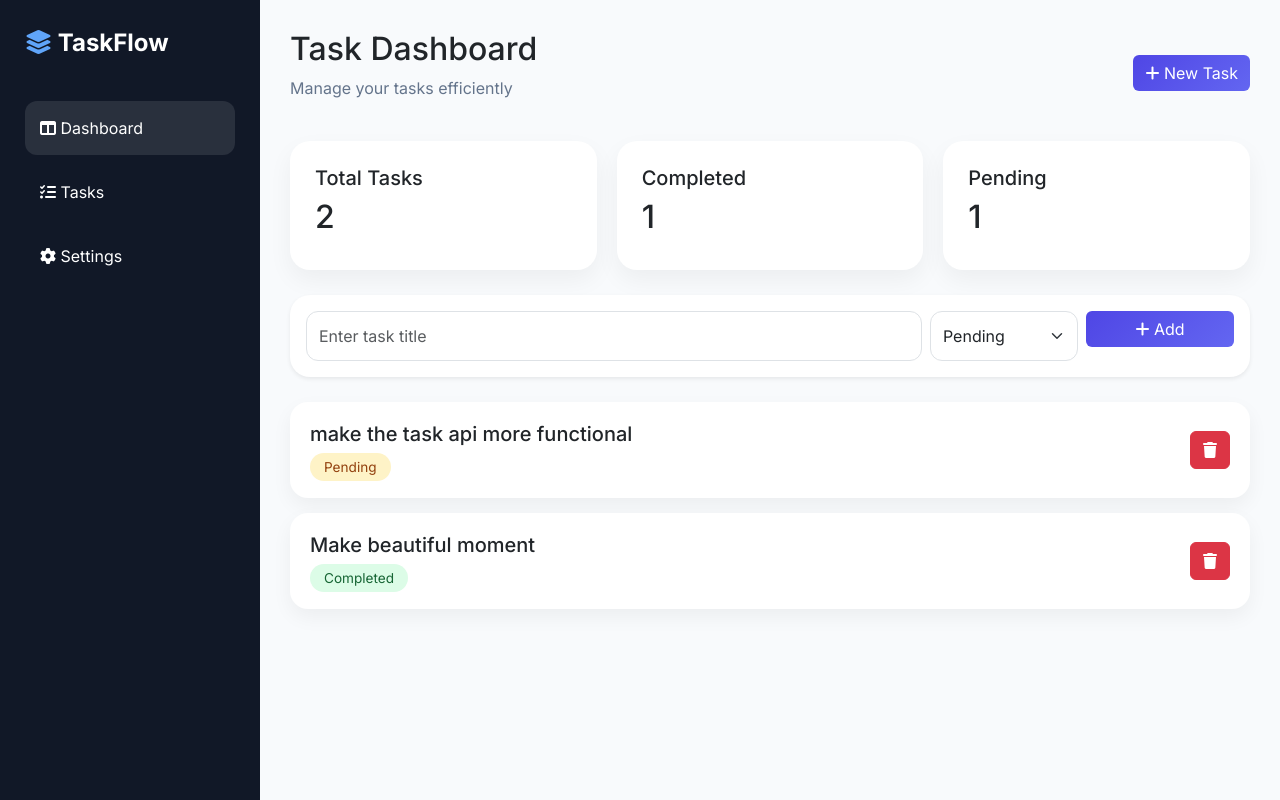
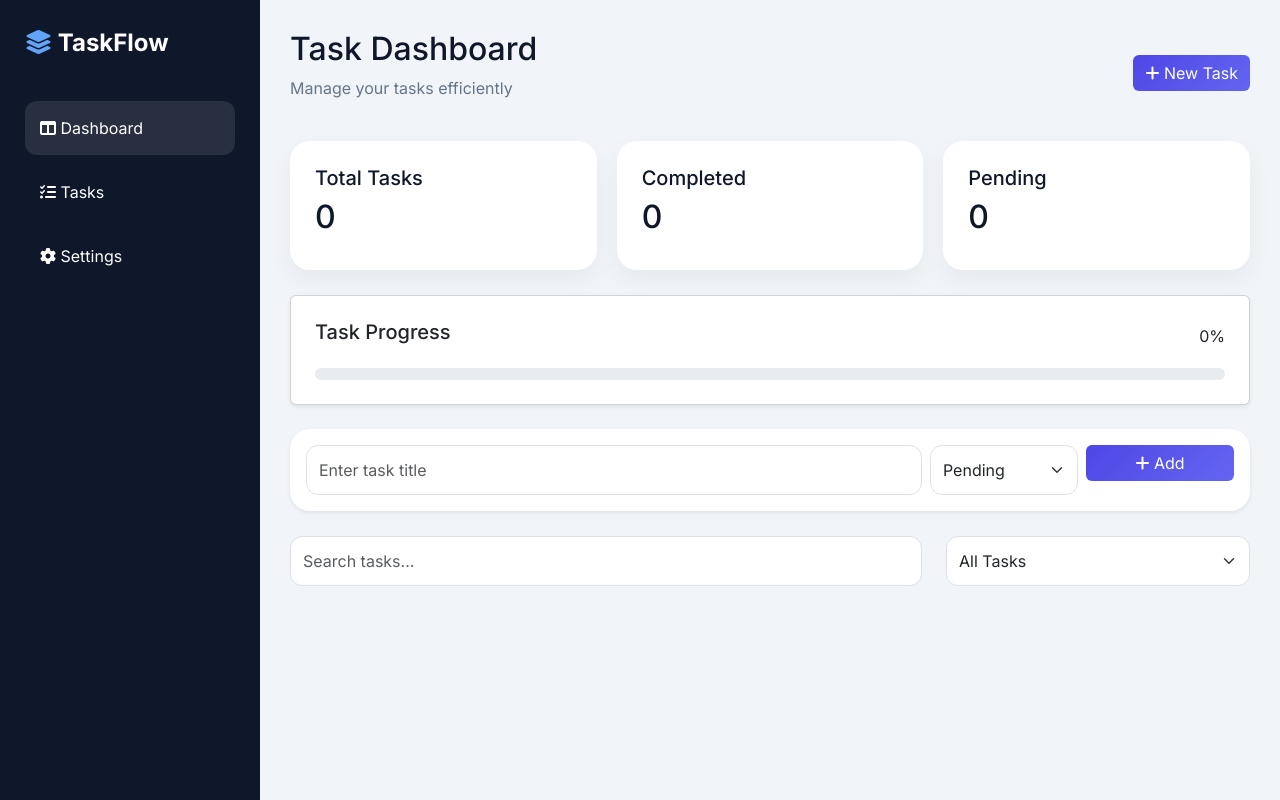
Before and after one commit to fasrinrahman/mini_projects, a Flask app: page / in a window 1280 px wide. Run offline with Flask 3, Linux system fonts and the light colour scheme; data comes from the database, SQL or seed files in the repository.

Commit message:
feat(taskflow): add progress dashboard and project setup

```diff
--- a/task_api/static/css/style.css
+++ b/task_api/static/css/style.css
@@ -1,9 +1,19 @@
 :root {
-    --primary: #4f46e5;
-    --sidebar: #111827;
-    --background: #f8fafc;
-    --card: #ffffff;
-    --text: #1f2937;
+
+    --primary: #6366f1;
+    --primary-dark: #4338ca;
+
+    --success: #22c55e;
+    --warning: #f59e0b;
+    --danger: #ef4444;
+
+    --sidebar: #0f172a;
+
+    --background: #f1f5f9;
+
+    --card: rgba(255,255,255,0.75);
+
+    --text: #0f172a;
 }
 
 * {
@@ -15,6 +25,9 @@
 body {
     font-family: "Inter", sans-serif;
     background: var(--background);
+    color: var(--text);
+
+    overflow-x: hidden;
 }
 
 .dashboard {
@@ -177,3 +190,43 @@ body {
 
     padding: 12px;
 }
+
+.progress {
+
+    height: 12px;
+
+    border-radius: 999px;
+}
+
+.progress-bar {
+
+    background:
+        linear-gradient(
+            135deg,
+            #4f46e5,
+            #8b5cf6
+        );
+}
+
+.empty-state {
+
+    background: white;
+
+    padding: 50px;
+
+    text-align: center;
+
+    border-radius: 20px;
+
+    box-shadow:
+        0 10px 25px rgba(0,0,0,.05);
+}
+
+.empty-state i {
+
+    font-size: 4rem;
+
+    color: #94a3b8;
+
+    margin-bottom: 15px;
+}
--- a/task_api/static/js/app.js
+++ b/task_api/static/js/app.js
@@ -5,38 +5,44 @@ console.log("TaskFlow JS Loaded");
 // =====================
 
 async function loadTasks() {
+  try {
+    const response = await fetch("/tasks");
 
-    try {
+    const result = await response.json();
 
-        const response =
-            await fetch("/tasks");
+    const tasks = result.data;
 
-        const result =
-            await response.json();
-
-        const tasks =
-            result.data;
-
-        const taskList =
-            document.getElementById(
-                "task-list"
-            );
+    const taskList = document.getElementById("task-list");
 
     taskList.innerHTML = "";
 
     let completed = 0;
     let pending = 0;
 
-        tasks.forEach(task => {
+    if (tasks.length === 0) {
+      taskList.innerHTML = `
 
-            if (
-                task.status === "Completed"
-            ) {
+        <div class="empty-state">
 
+            <i class="fa-solid fa-inbox"></i>
+
+            <h3>No Tasks Found</h3>
+
+            <p>
+                Add your first task
+            </p>
+
+        </div>
+
+    `;
+
+      return;
+    }
+
+    tasks.forEach((task) => {
+      if (task.status === "Completed") {
         completed++;
-
       } else {
-
         pending++;
       }
 
@@ -84,117 +90,75 @@ async function loadTasks() {
             `;
     });
 
-        document.getElementById(
-            "totalTasks"
-        ).textContent =
-            tasks.length;
+    document.getElementById("totalTasks").textContent = tasks.length;
 
-        document.getElementById(
-            "completedTasks"
-        ).textContent =
-            completed;
+    document.getElementById("completedTasks").textContent = completed;
 
-        document.getElementById(
-            "pendingTasks"
-        ).textContent =
-            pending;
-
+    document.getElementById("pendingTasks").textContent = pending;
   } catch (error) {
-
     console.error(error);
   }
 }
+const percentage =
+  tasks.length === 0 ? 0 : Math.round((completed / tasks.length) * 100);
 
+document.getElementById("progressBar").style.width = `${percentage}%`;
+
+document.getElementById("progressText").innerText = `${percentage}%`;
 
 // =====================
 // ADD TASK
 // =====================
 
-window.addTask =
-async function () {
+window.addTask = async function () {
+  const title = document.getElementById("title").value;
 
-    const title =
-        document.getElementById(
-            "title"
-        ).value;
+  const status = document.getElementById("status").value;
 
-    const status =
-        document.getElementById(
-            "status"
-        ).value;
-
-    if (
-        title.trim() === ""
-    ) {
-
-        alert(
-            "Please enter a task"
-        );
+  if (title.trim() === "") {
+    alert("Please enter a task");
 
     return;
   }
 
   try {
-
-        await fetch(
-            "/tasks",
-            {
-
+    await fetch("/tasks", {
       method: "POST",
 
       headers: {
-                    "Content-Type":
-                    "application/json"
+        "Content-Type": "application/json",
       },
 
-                body:
-                JSON.stringify({
-
+      body: JSON.stringify({
         title: title,
 
-                    status: status
-                })
-            }
-        );
+        status: status,
+      }),
+    });
 
-        document.getElementById(
-            "title"
-        ).value = "";
+    document.getElementById("title").value = "";
 
     loadTasks();
-
   } catch (error) {
-
     console.error(error);
   }
 };
-
 
 // =====================
 // DELETE TASK
 // =====================
 
-window.deleteTask =
-async function (id) {
-
+window.deleteTask = async function (id) {
   try {
-
-        await fetch(
-            `/tasks/${id}`,
-            {
-                method:
-                    "DELETE"
-            }
-        );
+    await fetch(`/tasks/${id}`, {
+      method: "DELETE",
+    });
 
     loadTasks();
-
   } catch (error) {
-
     console.error(error);
   }
 };
-
 
 // =====================
 // INITIAL LOAD
--- a/task_api/templates/index.html
+++ b/task_api/templates/index.html
@@ -1,39 +1,39 @@
-<!DOCTYPE html>
+<!doctype html>
 <html lang="en">
-
   <head>
-    <meta charset="UTF-8">
-    <meta name="viewport" content="width=device-width, initial-scale=1.0">
+    <meta charset="UTF-8" />
+    <meta name="viewport" content="width=device-width, initial-scale=1.0" />
 
     <title>TaskFlow Dashboard</title>
 
     <!-- Bootstrap 5.3 -->
     <link
       href="https://cdn.jsdelivr.net/npm/bootstrap@5.3.7/dist/css/bootstrap.min.css"
-        rel="stylesheet">
+      rel="stylesheet"
+    />
 
     <!-- Font Awesome 6 -->
     <link
       rel="stylesheet"
-        href="https://cdnjs.cloudflare.com/ajax/libs/font-awesome/6.7.2/css/all.min.css">
+      href="https://cdnjs.cloudflare.com/ajax/libs/font-awesome/6.7.2/css/all.min.css"
+    />
 
     <!-- Google Fonts -->
     <link
       href="https://fonts.googleapis.com/css2?family=Inter:wght@300;400;500;600;700&display=swap"
-        rel="stylesheet">
+      rel="stylesheet"
+    />
 
     <link
       rel="stylesheet"
-        href="{{ url_for('static', filename='css/style.css') }}">
+      href="{{ url_for('static', filename='css/style.css') }}"
+    />
   </head>
 
   <body>
-
     <div class="dashboard">
-
       <!-- Sidebar -->
       <aside class="sidebar">
-
         <div class="logo">
           <i class="fa-solid fa-layer-group"></i>
           <span>TaskFlow</span>
@@ -55,15 +55,12 @@
             Settings
           </li>
         </ul>
-
       </aside>
 
       <!-- Main Content -->
       <main class="main-content">
-
         <!-- Header -->
         <header class="topbar">
-
           <div>
             <h2>Task Dashboard</h2>
             <p>Manage your tasks efficiently</p>
@@ -73,12 +70,10 @@
             <i class="fa-solid fa-plus"></i>
             New Task
           </button>
-
         </header>
 
         <!-- Statistics -->
         <section class="stats-grid">
-
           <div class="stat-card">
             <h5>Total Tasks</h5>
             <h2 id="totalTasks">0</h2>
@@ -93,69 +88,83 @@
             <h5>Pending</h5>
             <h2 id="pendingTasks">0</h2>
           </div>
+        </section>
 
-            </section>
+        <div class="card shadow-sm p-4 mb-4">
+          <div class="d-flex justify-content-between align-items-center">
+            <h5>Task Progress</h5>
+
+            <span id="progressText"> 0% </span>
+          </div>
+
+          <div class="progress mt-3">
+            <div
+              id="progressBar"
+              class="progress-bar"
+              role="progressbar"
+              style="width: 0%"
+            ></div>
+          </div>
+        </div>
 
         <!-- Add Task -->
         <section class="task-form card shadow-sm">
-
           <div class="card-body">
-
             <div class="row g-2">
-
               <div class="col-md-8">
                 <input
                   type="text"
                   id="title"
                   class="form-control"
-                                placeholder="Enter task title">
+                  placeholder="Enter task title"
+                />
               </div>
 
               <div class="col-md-2">
-                            <select
-                                id="status"
-                                class="form-select">
+                <select id="status" class="form-select">
                   <option>Pending</option>
                   <option>Completed</option>
                 </select>
               </div>
 
               <div class="col-md-2">
-                            <button
-                                onclick="addTask()"
-                                class="btn btn-primary w-100">
-
+                <button onclick="addTask()" class="btn btn-primary w-100">
                   <i class="fa-solid fa-plus"></i>
                   Add
-
                 </button>
               </div>
+            </div>
+          </div>
+        </section>
 
+        <div class="row mb-4">
+          <div class="col-md-8">
+            <input
+              type="text"
+              id="searchInput"
+              class="form-control"
+              placeholder="Search tasks..."
+            />
           </div>
 
+          <div class="col-md-4">
+            <select id="filterStatus" class="form-select">
+              <option value="All">All Tasks</option>
+
+              <option value="Pending">Pending</option>
+
+              <option value="Completed">Completed</option>
+            </select>
+          </div>
         </div>
 
-            </section>
-
         <!-- Tasks -->
-            <section
-                id="task-list"
-                class="task-grid">
-
-            </section>
-
+        <section id="task-list" class="task-grid"></section>
       </main>
-
     </div>
 
-    <script
-        src="{{ url_for('static', filename='js/app.js') }}">
-    </script>
+    <script src="{{ url_for('static', filename='js/app.js') }}"></script>
 
-    <script
-        src="https://cdn.jsdelivr.net/npm/bootstrap@5.3.7/dist/js/bootstrap.bundle.min.js">
-    </script>
-
+    <script src="https://cdn.jsdelivr.net/npm/bootstrap@5.3.7/dist/js/bootstrap.bundle.min.js"></script>
   </body>
-
 </html>
```
Also changed, not shown: task_api/requirements.txt (+13 -1 lines), task_api/Readme.md, 1 other file. Lines whose indentation alone changed are shown as unchanged.
